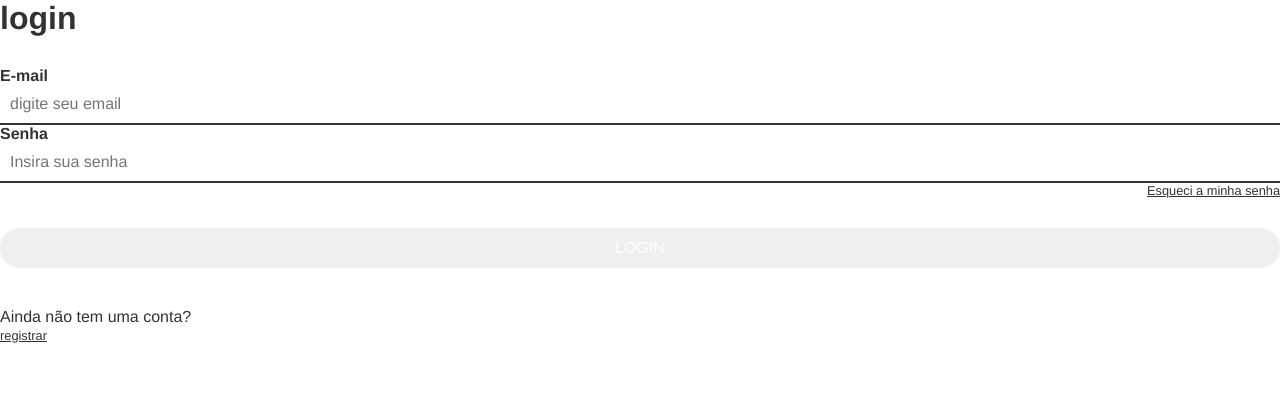
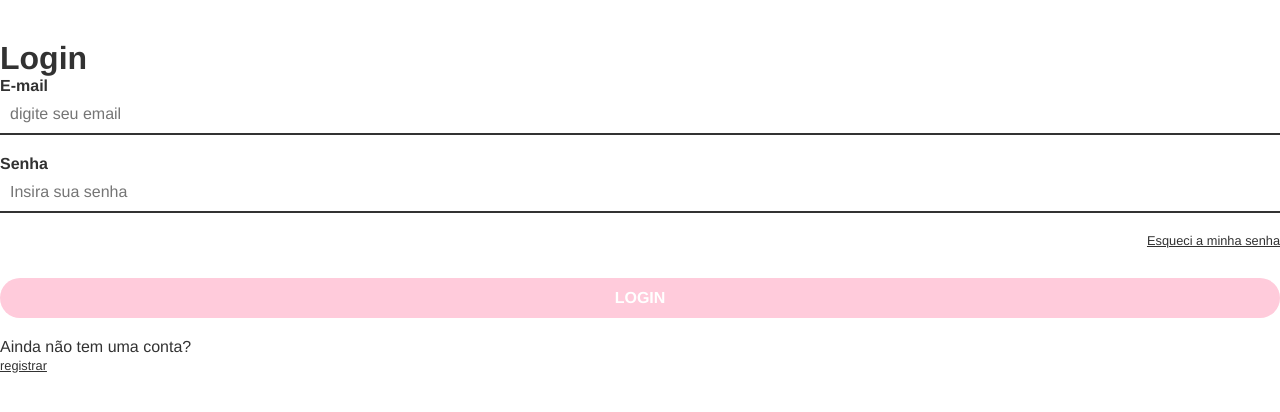
Before and after one commit to gustavopvilela/sorveteria, a PHP site: page /login.html in a window 1280 px wide. Shown: the top 412 px of the page. Run offline with PHP 8.4, Linux system fonts and the light colour scheme.

Commit message:
organizacao do codigo

```diff
--- a/src/login/login.html
+++ b/src/login/login.html
@@ -3,27 +3,32 @@
 <head>
 	<meta charset = "UTF-8">
 	<meta name= "viewport" content= "width=device-width, initial-scale=1.0">
- 	<title>4everIced - Login</title>
+
 	<link rel="stylesheet" href="../login/styles.css">
 	<link rel="shortcut icon" href="../favicon/favicon.ico" type="image/x-icon">
+
+	<title>4everIced - Login</title>
 </head>
 <body>
+	<form action=""></form>
 		<div id= "login-conteiner">
- 	<h1>login</h1>
- <form action="">
+			<h1>Login</h1>
+
 			<label for="email">E-mail</label>
 			<input type="email" name="email" id="email" placeholder="digite seu email" autocomplete ="off">
+
 			<label for = "password">Senha</label>
 			<input type="password" name="password" id="password" placeholder="Insira sua senha">
+
 			<a href="#" id= "forgot-pass" >Esqueci a minha senha</a>
+
 			<input type= "submit" value="Login">
-</form>
 		</div>
+
 		<div id = "register-container">
 			<p>Ainda não tem uma conta?</p>
 			<a href= "#">registrar</a>
-
+		</div>
 	</form>
-     </div>
 <body>
 <html>
--- a/src/login/styles.css
+++ b/src/login/styles.css
@@ -19,12 +19,8 @@
 	outline: none;
 }
 
-			a {
-				font-size: .8rem;  16 * .8 =x
-				}
-
-				a:hover{
-					color: #085588;
+a{
+	font-size: .8rem;
 }
 
 a:hover {
@@ -34,7 +30,7 @@
 /*estilo-login*/
 
 #login-container {
-							background-color: #f3d8e0
+	background-color: #f3d8e0;
 	width: 400px;
 	margin-left: auto;
 	margin-right: auto;
@@ -44,61 +40,53 @@
 	text-align: center;
 }
 
-						/*form*/
+/* form */
 
 form{
 	margin-top: 30px;
 	margin-bottom: 40px;
-
 }
 
 label,input {
 	display: block;
 	width: 100%;
 	text-align: left;
-
 }
 
-								label {
+label{
 	font-weight: bold;
-
 }
 
 input {
 	border-bottom: 2px solid #323232;
 	padding: 10px;
 	font-size: 1rem;
-							margin-bottom 20px;
-
+	margin-bottom: 20px;
 }
 
 input:focus {
 	border-bottom: 2px solid #08558B;
-
 }
 
 #forgot-pass {
 	text-align: right;
 	display: block;
-
 }
 
 input[type="submit"] {
 	text-align: center;
 	text-transform: uppercase;
-							font-wight: bold;
+	font-weight: bold;
 	border: none;
 	height: 40px;
 	border-radius: 20px;
 	margin-top: 30px;
 	color: #fff;
-							background-color: #FFCBDB
+	background-color: #FFCBDB;
 	cursor: pointer;
-
 }
 
-							input[type= "submit"]: hover {
+input[type= "submit"]:hover {
 	background-color: #FF007F;
 	transition: .3s;
-
 }
```
Lines whose indentation alone changed are shown as unchanged.
